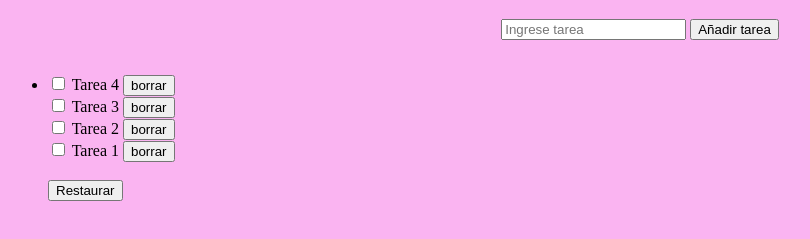
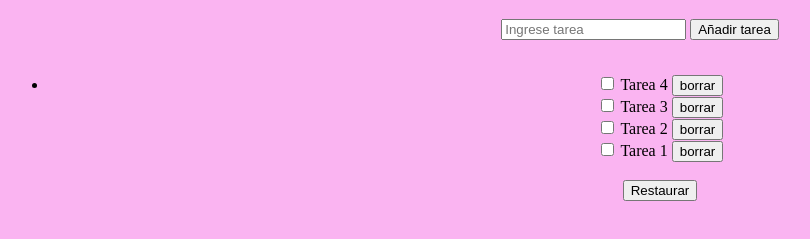
Before and after one commit to abigailgonzalez2/lista-de-tareas, a plain HTML site: page index.html in a window 1280 px wide. Shown: the part 61-300 px from the top of the page, without its empty margins (0-810 px from the left). Drawn offline with Linux system fonts and the light colour scheme.

Commit message:
Update lista.css

```diff
--- a/lista.css
+++ b/lista.css
@@ -7,3 +7,9 @@ form{
 h1{
     text-align: center;
 }
+li{
+    text-align: center;
+}
+ul{
+    text-align: center;
+}
```
